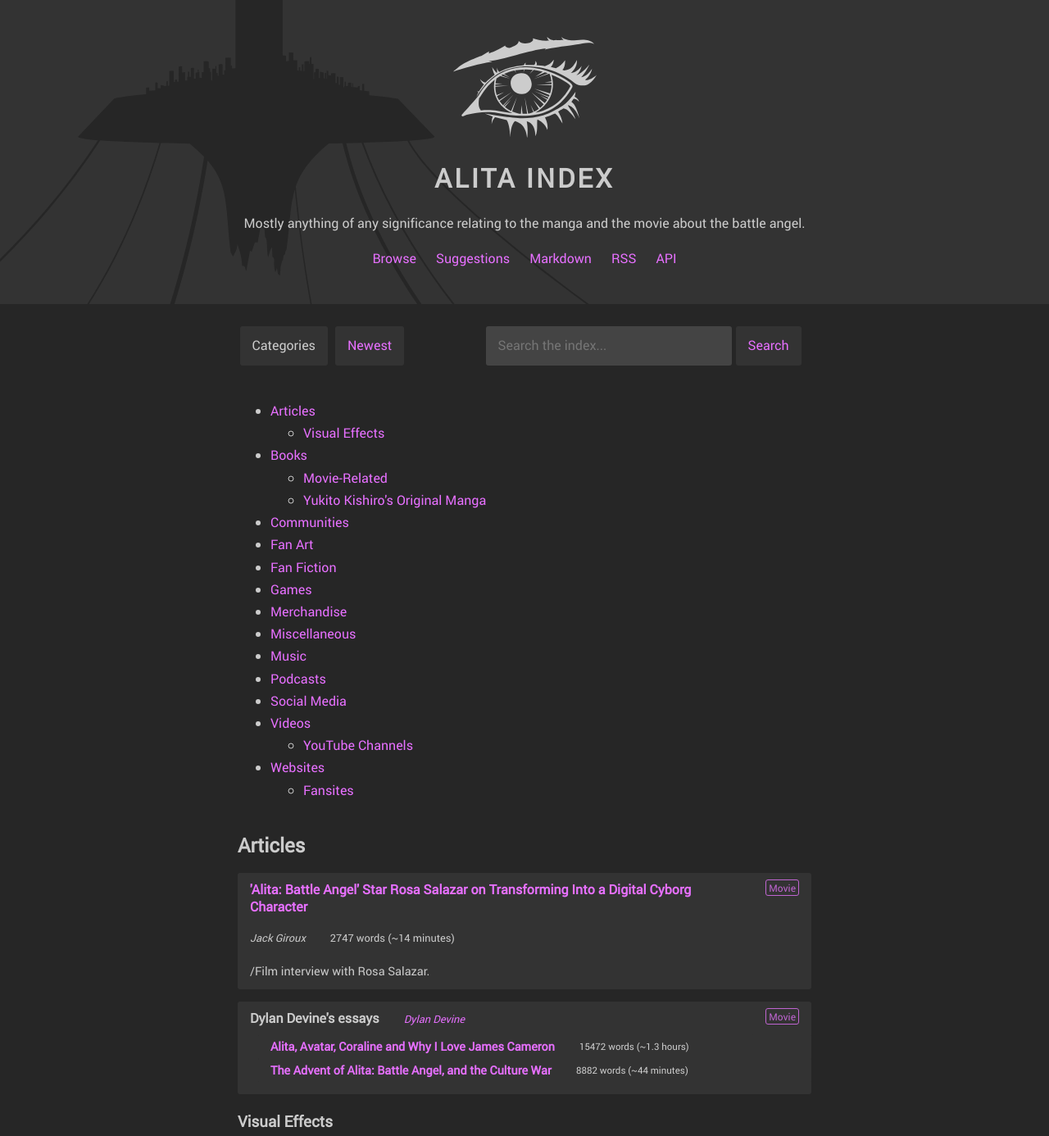
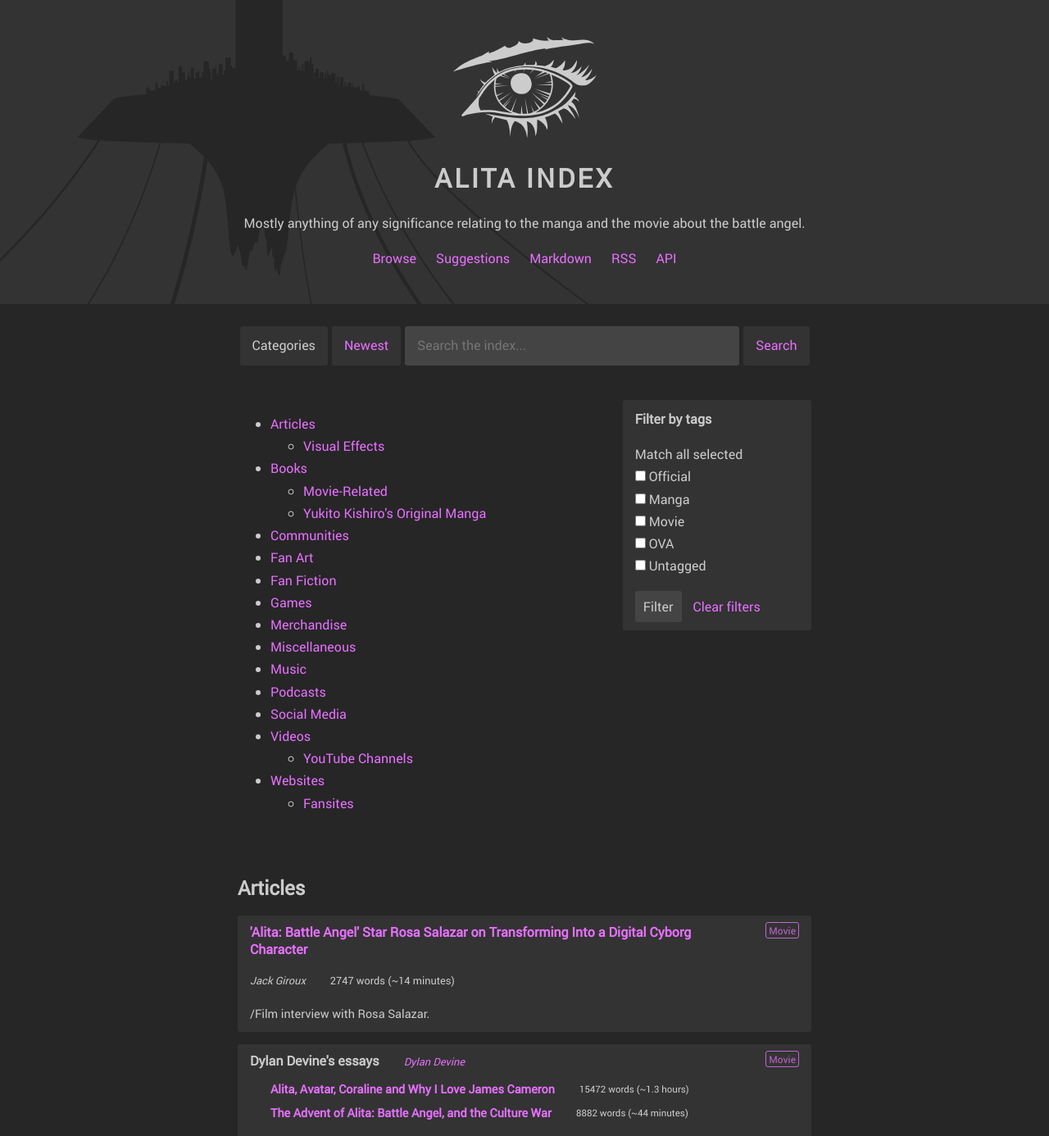
Before and after one commit to Caeglathatur/alita-index-2, a Django app: page / in a window 1280 px wide. Shown: the top 1386 px of the page at 82% size. Run offline with Django 3.2, Linux system fonts and the light colour scheme; data comes from the database, SQL or seed files in the repository; data that the repository does not hold is empty.

Commit message:
Fix #21: Category view filtering
Squashed commit of the following:

commit f4253c236473b339f49bd2309246043d787da75d
Author: Caeglathatur <49456231+Caeglathatur@users.noreply.github.com>
Date:   Sat May 18 14:47:11 2019 +0200

    Enable filtering by untagged, work on styling

commit 597ee529f9534f37511f269a48b461492919ba93
Author: Caeglathatur <49456231+Caeglathatur@users.noreply.github.com>
Date:   Sat May 18 11:41:32 2019 +0200

    Refactor, support filters in Markdown view

commit 38bd0d56e4f059e2e897055c5caf942eeb00da41
Author: Caeglathatur <49456231+Caeglathatur@users.noreply.github.com>
Date:   Sat May 18 11:24:00 2019 +0200

    Filtering UI

commit c3a93a4be6acc20075a560b6efdcde95bf78dc35
Author: Caeglathatur <49456231+Caeglathatur@users.noreply.github.com>
Date:   Sat May 18 10:24:18 2019 +0200

    Set up filtering in category view

```diff
--- /dev/null
+++ b/index/filters.py
@@ -0,0 +1,65 @@
+"""
+Copyright © 2019 Alita Index / Caeglathatur
+
+This file is part of Alita Index.
+
+Alita Index is free software: you can redistribute it and/or modify
+it under the terms of the GNU Affero General Public License version 3 as
+published by the Free Software Foundation.
+
+Alita Index is distributed in the hope that it will be useful,
+but WITHOUT ANY WARRANTY; without even the implied warranty of
+MERCHANTABILITY or FITNESS FOR A PARTICULAR PURPOSE.  See the
+GNU Affero General Public License for more details.
+
+You should have received a copy of the GNU Affero General Public License
+along with Alita Index.  If not, see <https://www.gnu.org/licenses/>.
+"""
+
+# from . import models
+
+
+def filter_list_intersection(
+    queryset, request, param_name, field_name, lookup_expr="exact", type=None
+):
+    values = request.GET.getlist(param_name)
+
+    if type == "int":
+        if "null" in values:
+            lookup = "%s__isnull" % (field_name)
+            queryset = queryset.filter(**{lookup: True})
+        values = {int(item) for item in values if item.isdigit()}
+
+    for v in values:
+        lookup = "%s__%s" % (field_name, lookup_expr)
+        queryset = queryset.filter(**{lookup: v})
+
+    return queryset
+
+
+# def filter_list_union(
+#     queryset, request, param_name, field_name, lookup_expr="exact", type=None
+# ):
+#     values = request.GET.getlist(param_name)
+#     if type == "int":
+#         values = {int(item) for item in values if item.isdigit()}
+
+#     if values:
+#         lookup = "%s__%s" % field_name, lookup_expr
+#         queryset = queryset.filter(**{lookup: values})
+
+#     return queryset
+
+
+def filter_entries(queryset, request):
+    queryset = filter_list_intersection(queryset, request, "tag", "tags", type="int")
+    return queryset
+
+
+def filter_category_contents(category, request):
+    category.entries_filtered = filter_entries(category.entries_visible, request)
+    category.children_filtered = []
+    for c in category.children.all():
+        filter_category_contents(c, request)
+        if c.entries_filtered or c.children_filtered:
+            category.children_filtered.append(c)
--- a/index/views.py
+++ b/index/views.py
@@ -18,7 +18,7 @@
 
 from django.views.generic import ListView, TemplateView
 
-from . import models, search
+from . import filters, models, search
 
 
 class CategoriesView(TemplateView):
@@ -27,7 +27,22 @@
 
     def get_context_data(self, **kwargs):
         context = super().get_context_data(**kwargs)
-        context["categories"] = models.Category.objects.filter(parent__isnull=True)
+
+        categories = models.Category.objects.filter(parent__isnull=True)
+        for cat in categories:
+            filters.filter_category_contents(cat, self.request)
+        categories = [
+            c for c in categories if c.entries_filtered or c.children_filtered
+        ]
+        context["categories"] = categories
+
+        context["tags"] = models.Tag.objects.all()
+        context["tags_selected"] = [
+            int(t) for t in self.request.GET.getlist("tag") if t.isdigit()
+        ]
+        if "null" in self.request.GET.getlist("tag"):
+            context["tags_selected"].append("null")
+
         return context
 
 
@@ -74,7 +89,15 @@
 
     def get_context_data(self, **kwargs):
         context = super().get_context_data(**kwargs)
-        context["categories"] = models.Category.objects.filter(parent__isnull=True)
+
+        categories = models.Category.objects.filter(parent__isnull=True)
+        for cat in categories:
+            filters.filter_category_contents(cat, self.request)
+        categories = [
+            c for c in categories if c.entries_filtered or c.children_filtered
+        ]
+        context["categories"] = categories
+
         return context
 
     def get(self, *args, **kwargs):
--- a/static/css/style.css
+++ b/static/css/style.css
@@ -113,31 +113,33 @@
 
 .browse-menu {
     margin-bottom: 40px;
-    display: block;
+    /* display: block; */
     overflow: hidden;
+    display: flex;
+    justify-content: flex-start;
+    flex-wrap: wrap;
 }
 
 .browse-menu .search {
-    float: right;
-    width: 400px;
-    max-width: 100%;
+    flex-grow: 1;
 }
 
 .browse-menu .search form {
-    display: inline;
+    display: flex;
+    flex-wrap: wrap;
+    justify-content: flex-start;
 }
 
 .browse-menu .search input[type=search] {
+    display: inline-block;
+    flex-grow: 1;
     margin: 2.5px;
     padding: 10px 15px;
-    width: 300px;
-    max-width: 100%;
     line-height: 27.5px;
     border-radius: var(--border-radius);
     border: none;
     color: var(--text-color);
-    background-color: var(--highlight-bg-color)
-
+    background-color: var(--highlight-bg-color);
 }
 
 .browse-menu a:link, .browse-menu a:visited, .browse-menu .search input[type=submit] {
@@ -162,8 +164,35 @@
     color: var(--text-color);
 }
 
-.category-tree {
+.categories-options {
+    display: flex;
+    flex-direction: row;
+    flex-wrap: wrap;
+    justify-content: space-between;
+    align-items: flex-start;
+}
+
+.categories-options .category-tree {
+    margin-right: 25px;
     margin-bottom: 40px;
+    flex-grow: 3;
+}
+
+.categories-options .filters {
+    flex-grow: 1;
+    background-color: var(--light-bg-color);
+    border-radius: var(--border-radius);
+    padding: 10px 15px;
+    margin-bottom: 40px;
+}
+
+.filters h4 {
+    margin: 0;
+}
+
+.filters input[type=submit] {
+    margin-right: 10px;
+    cursor: pointer;
 }
 
 .entry-note {
--- a/templates/fragments/browse-menu.html
+++ b/templates/fragments/browse-menu.html
@@ -3,7 +3,7 @@
     <a href="{% url 'newest' %}" class="{% if view.id == 'newest' %}current{% endif %}">Newest</a>
     <div class="search">
         <form action="{% url 'search' %}" method="get">
-            <input type="search" placeholder="Search the index..." name="q" id="search-query" required value="{{ query }}"><input type="submit" value="Search" class="{% if view.id == 'search' %}current{% endif %}">
+            <input type="search" placeholder="Search the index..." name="q" id="search-query" required value="{{ query }}" size="14"><input type="submit" value="Search" class="{% if view.id == 'search' %}current{% endif %}">
         </form>
     </div>
 </nav>
--- a/templates/fragments/category-tree.html
+++ b/templates/fragments/category-tree.html
@@ -1,10 +1,15 @@
+{% if categories %}
     <ul>
         {% for c in categories %}
             <li>
                 <a href="#{{ c.slug }}">{{ c.name }}</a>
-            {% if c.children.all %}
-                {% include 'fragments/category-tree.html' with categories=c.children.all %}
+                {% if c.children_filtered %}
+                    {% include 'fragments/category-tree.html' with categories=c.children_filtered %}
                 {% endif %}
             </li>
         {% endfor %}
     </ul>
+{% else %}
+    <p>No entries found. Perhaps the filtering is too narrow.</p>
+    <p><a href="{% url 'categories' %}">Clear filters</a></p>
+{% endif %}
--- a/templates/fragments/category.html
+++ b/templates/fragments/category.html
@@ -1,7 +1,7 @@
 <div class="category">
     <{{ header }} id="{{ c.slug }}">{{ c.name }}</{{ header }}>
     <div class="category-entries">
-        {% for entry in c.entries_visible %}
+        {% for entry in c.entries_filtered %}
             {% include 'fragments/entry.html' %}
         {% endfor %}
     </div>
--- a/templates/index/categories.html
+++ b/templates/index/categories.html
@@ -5,21 +5,35 @@
 {% block content %}
     {% include 'fragments/browse-menu.html' %}
 
-    {% if categories %}
+    <div class="categories-options">
         <nav class="category-tree">
             {% include 'fragments/category-tree.html' %}
         </nav>
-    {% endif %}
+        <form class="filters" action="{% url 'categories' %}" method="get">
+            {% comment %} <h3>Filters</h3> {% endcomment %}
+            <h4>Filter by tags</h4>
+            <p class="tags">
+                Match all selected<br>
+                {% for tag in tags %}
+                    <label><input type="checkbox" name="tag" value="{{ tag.id }}" {% if tag.id in tags_selected %}checked{% endif %}> {{ tag.name }}</label><br>
+                {% endfor %}
+                <label><input type="checkbox" name="tag" value="null" {% if 'null' in tags_selected %}checked{% endif %}> Untagged</label>
+            </p>
+            <div class="submit-row">
+                <input type="submit" value="Filter"> <a href="{% url 'categories' %}">Clear filters</a>
+            </div>
+        </form>
+    </div>
 
     {% for c in categories %}
         {% include 'fragments/category.html' with header='h2' %}
-        {% for c in c.children.all %}
+        {% for c in c.children_filtered %}
             {% include 'fragments/category.html' with header='h3' %}
-            {% for c in c.children.all %}
+            {% for c in c.children_filtered %}
                 {% include 'fragments/category.html' with header='h4' %}
-                {% for c in c.children.all %}
+                {% for c in c.children_filtered %}
                     {% include 'fragments/category.html' with header='h5' %}
-                    {% for c in c.children.all %}
+                    {% for c in c.children_filtered %}
                         {% include 'fragments/category.html' with header='h6' %}
                     {% endfor %}
                 {% endfor %}
```
Also changed, not shown: templates/index/markdown.md (+13 -13 lines). Lines whose indentation alone changed are shown as unchanged.
